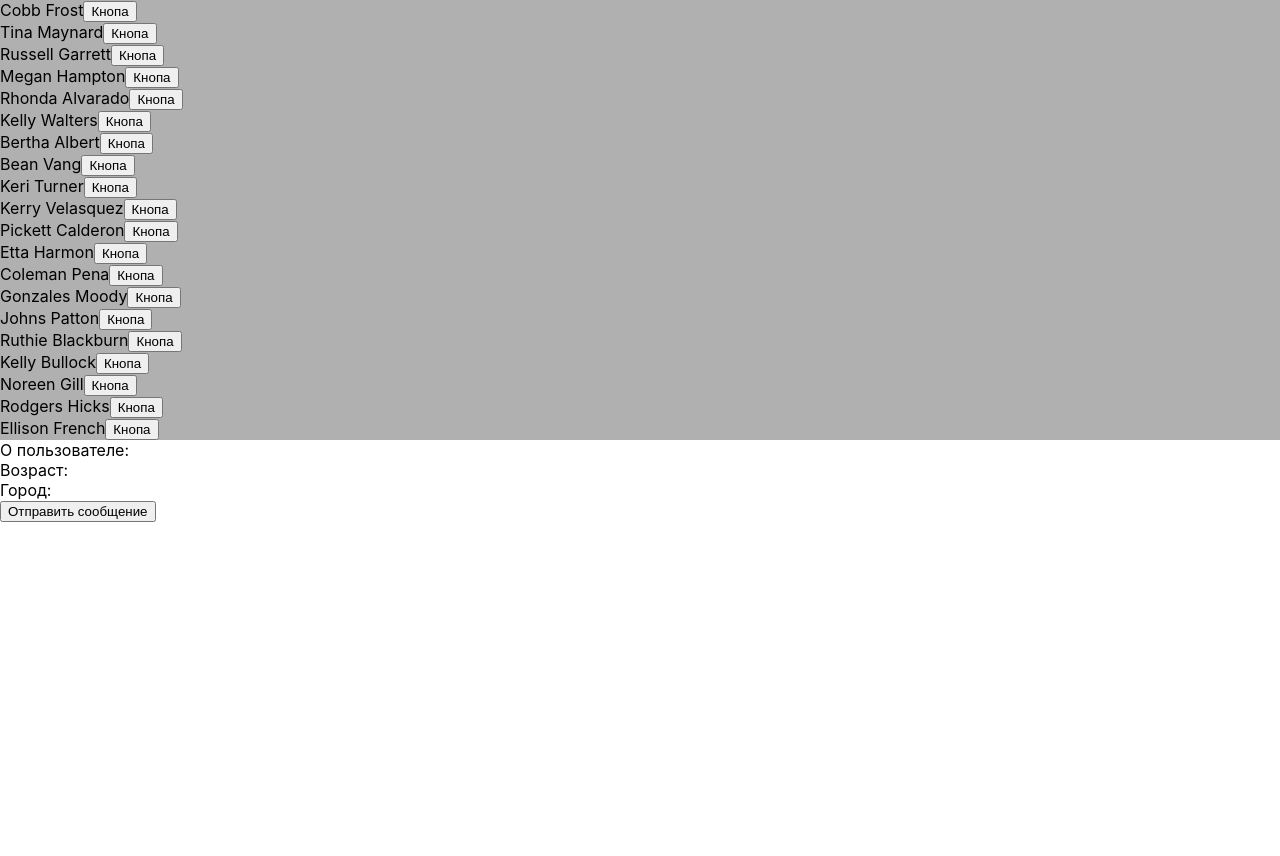
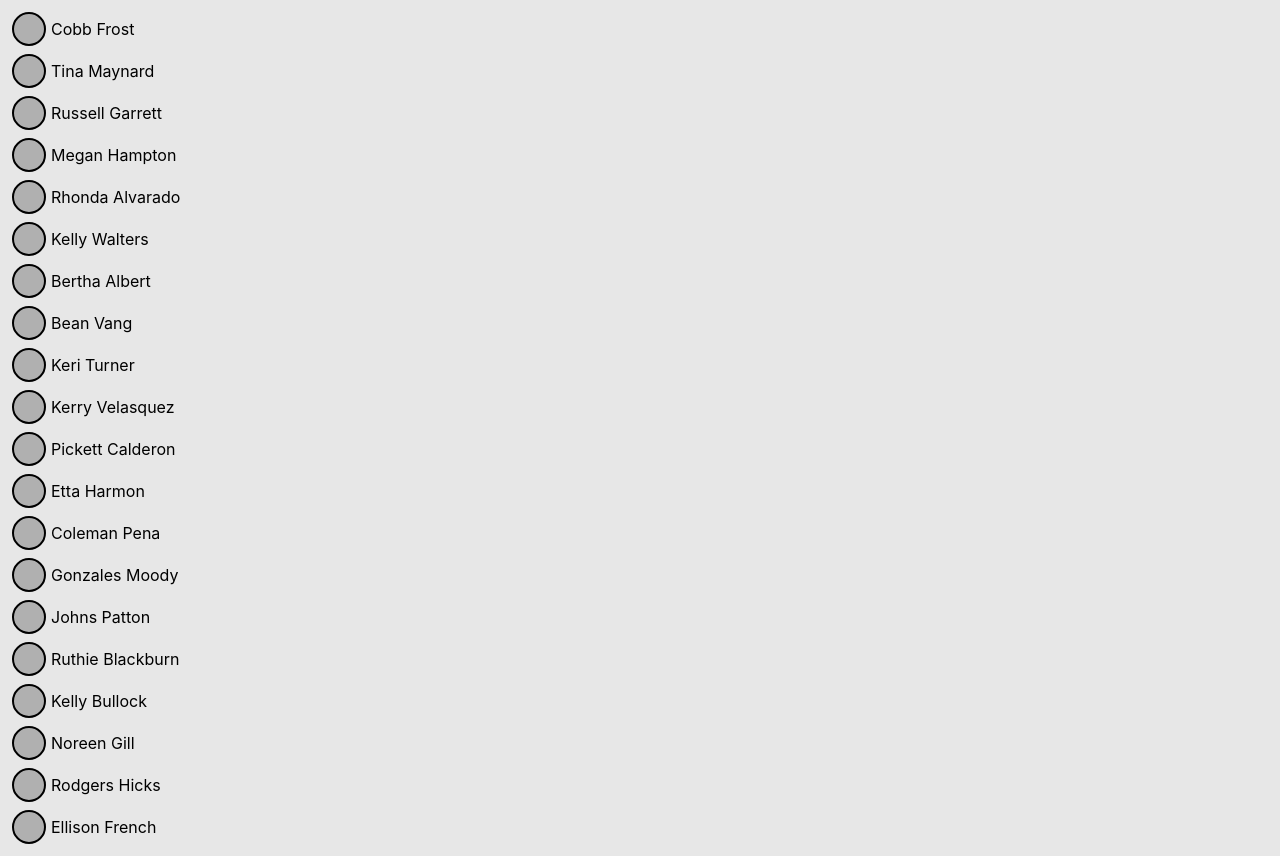
Before and after one commit to Yorgigiri/messenger, a React (Create React App) app: page / in a window 1280 px wide. Before the commit the page ends 800 px from the top, so only its background shows below. Built offline with nearby package versions, Linux system fonts and the light colour scheme.

Commit message:
add transitions

```diff
--- a/package.json
+++ b/package.json
@@ -3,11 +3,13 @@
   "version": "0.1.0",
   "private": true,
   "dependencies": {
+    "@material-ui/core": "^4.1.3",
     "axios": "^0.19.0",
     "node-sass": "^4.12.0",
     "react": "^16.8.6",
     "react-dom": "^16.8.6",
-    "react-scripts": "3.0.1"
+    "react-scripts": "3.0.1",
+    "react-transition-group": "^4.1.1"
   },
   "scripts": {
     "start": "react-scripts start",
--- a/public/index.html
+++ b/public/index.html
@@ -10,6 +10,10 @@
       user's mobile device or desktop. See https://developers.google.com/web/fundamentals/web-app-manifest/
     -->
     <link rel="manifest" href="%PUBLIC_URL%/manifest.json" />
+    <link
+      rel="stylesheet"
+      href="https://fonts.googleapis.com/css?family=Roboto:300,400,500"
+    />
     <!--
       Notice the use of %PUBLIC_URL% in the tags above.
       It will be replaced with the URL of the `public` folder during the build.
--- a/src/App.js
+++ b/src/App.js
@@ -1,11 +1,16 @@
 import React from "react";
+import Grid from "@material-ui/core/Grid";
+import { TransitionGroup, CSSTransition } from "react-transition-group";
 import Users from "./components/Users/Users";
 import UserDetails from "./components/UserDetails/UserDetails";
 
 class App extends React.Component {
   state = {
+    usersColWidth: 12,
+    detailsColWidth: 6,
     userInfo: [],
-    infoArray: []
+    infoArray: [],
+    isDetailsVisible: false
   };
 
   componentDidMount() {}
@@ -14,15 +19,37 @@ class App extends React.Component {
     this.setState({ userInfo: info });
   };
 
-  showDetailInfo = () => {
-    return this.state.userId;
+  showUserDetails = () => {
+    this.setState({
+      isDetailsVisible: true,
+      usersColWidth: 6,
+      detailsColWidth: 6
+    });
   };
 
   render() {
+    const { isDetailsVisible } = this.state;
+
     return (
       <div className="App">
-        <Users getUserInfo={this.getUserInfo} />
-        <UserDetails userInfo={this.state.userInfo} />
+        <Grid container spacing={0} alignItems="stretch">
+          <Grid item xs={this.state.usersColWidth}>
+            <Users
+              getUserInfo={this.getUserInfo}
+              showUserDetails={this.showUserDetails}
+            />
+          </Grid>
+
+          <TransitionGroup component={null}>
+            {isDetailsVisible && (
+              <CSSTransition classNames="option" timeout={500}>
+                <Grid item xs={this.state.detailsColWidth}>
+                  <UserDetails userInfo={this.state.userInfo} />
+                </Grid>
+              </CSSTransition>
+            )}
+          </TransitionGroup>
+        </Grid>
       </div>
     );
   }
--- a/src/assets/main.scss
+++ b/src/assets/main.scss
@@ -1,4 +1,5 @@
 @import "./partials/variables";
+@import "./partials/transitions";
 
 body {
   margin: 0;
@@ -14,3 +15,7 @@ code {
   font-family: source-code-pro, Menlo, Monaco, Consolas, "Courier New",
     monospace;
 }
+
+.App {
+  overflow-x: hidden;
+}
--- /dev/null
+++ b/src/assets/partials/_transitions.scss
@@ -0,0 +1,31 @@
+// .option-enter {
+//   transform: translate(100%, 0);
+// }
+// .option-enter-active {
+//   transform: translate(0, 0);
+//   transition: transform 3s linear;
+// }
+
+// .option-exit {
+//   transform: translate(0, 0);
+// }
+
+// .option-exit-active {
+//   transform: translate(100%, 0);
+//   transition: transform 3s linear;
+// }
+
+.option-enter {
+  opacity: 0;
+}
+.option-enter-active {
+  opacity: 1;
+  transition: opacity 500ms ease-in;
+}
+.option-exit {
+  opacity: 1;
+}
+.option-exit-active {
+  opacity: 0;
+  transition: opacity 500ms ease-in;
+}
--- a/src/components/UserDetails/UserDetails.js
+++ b/src/components/UserDetails/UserDetails.js
@@ -1,13 +1,12 @@
 import React from "react";
+import Button from "@material-ui/core/Button";
+import TextField from "@material-ui/core/TextField";
 import axios from "axios";
 import "./UserDetails.scss";
 
 class UsersDetails extends React.Component {
   state = {
     array: {},
-    userAbout: "test",
-    // userAge: String,
-    // userCity: String,
     users_info: []
   };
 
@@ -17,23 +16,6 @@ class UsersDetails extends React.Component {
 
       this.setState({ users_info });
     });
-  }
-
-  componentDidUpdate() {
-    // let userId = this.props.id;
-    // let array = this.state.users_info[userId];
-
-    console.log(this.props.userInfo);
-
-    // if (array) {
-    //   // console.log(array);
-    //   if (userId !== this.props.id) {
-    //     console.log(array);
-    //   } else {
-    //     // this.setState({ array });
-    //     // console.log(array);
-    //   }
-    // }
   }
 
   getDetailInfo() {
@@ -53,14 +35,17 @@ class UsersDetails extends React.Component {
         <div className="user-details__age">{this.props.userInfo.age}</div>
         <div className="user-details__label">Город:</div>
         <div className="user-details__city">{this.props.userInfo.city}</div>
-        <button>Отправить сообщение</button>
-        {/* {this.state.users_info.map((info, index) => (
-          <div className="users-list__element" key={index}>
-            <div>{info.about}</div>
-            <div>{info.age}</div>
-            <div>{info.city}</div>
-          </div>
-        ))} */}
+        <TextField
+          id="filled-full-width"
+          style={{ marginBottom: 16 }}
+          placeholder="Введите сообщение"
+          fullWidth
+          margin="normal"
+          variant="filled"
+        />
+        <Button variant="contained" color="primary">
+          Отправить сообщение
+        </Button>
       </div>
     );
   }
--- a/src/components/UserDetails/UserDetails.scss
+++ b/src/components/UserDetails/UserDetails.scss
@@ -0,0 +1,7 @@
+.user-details {
+  padding: 8px;
+  &__label {
+    font-size: 21px;
+    font-weight: 700;
+  }
+}
--- a/src/components/Users/Users.js
+++ b/src/components/Users/Users.js
@@ -3,20 +3,16 @@ import axios from "axios";
 import "./Users.scss";
 
 class Users extends React.Component {
-  // constructor(props) {
-  //   super(props);
-
-  // this.getUsersInfo = this.getUsersInfo.bind(this);
-  // }
-
   state = {
     users: [],
     users_info: []
   };
 
   componentDidMount() {
+    console.log(this.props);
     axios.get("./data/users.json").then(res => {
       const users = res.data;
+
       this.setState({ users });
     });
     axios.get("./data/users_info.json").then(res => {
@@ -31,16 +27,17 @@ class Users extends React.Component {
       <div className="users">
         <div className="users-list">
           {this.state.users.map((user, index) => (
-            <div className="users-list__element" key={index}>
+            <div
+              className="users-list__element"
+              key={index}
+              onClick={() => {
+                this.props.showUserDetails();
+                this.props.getUserInfo(this.state.users_info[index]);
+              }}
+            >
+              <div className="users-list__element-avatar"></div>
               {this.state.name}
               {user.name} {user.surname}
-              <button
-                onClick={() => {
-                  this.props.getUserInfo(this.state.users_info[index]);
-                }}
-              >
-                Кнопа
-              </button>
             </div>
           ))}
         </div>
--- a/src/components/Users/Users.scss
+++ b/src/components/Users/Users.scss
@@ -1,7 +1,25 @@
 .users {
-  background: #b0b0b0;
+  padding: 8px;
+  background: #e7e7e7;
   &-list {
     &__element {
+      display: flex;
+      align-items: center;
+      padding: 4px;
+      cursor: pointer;
+      &-avatar {
+        width: 30px;
+        height: 30px;
+        background: #b0b0b0;
+        margin-right: 5px;
+        border: 2px solid #000000;
+        border-radius: 100%;
+        overflow: hidden;
+      }
+      &:hover {
+        color: blue;
+        background: #b0b0b0;
+      }
     }
   }
 }
```
Also changed, not shown: 1 other file (tests, documents, lock files or other folders).
